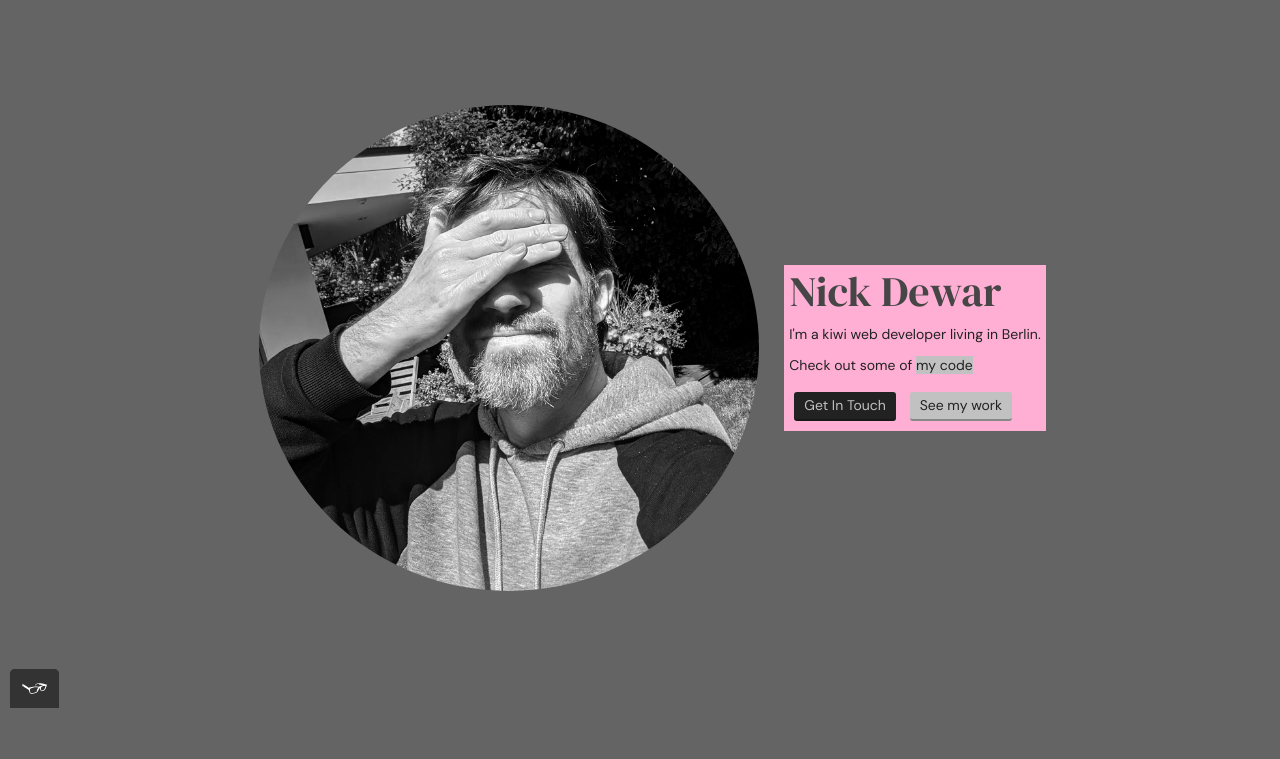
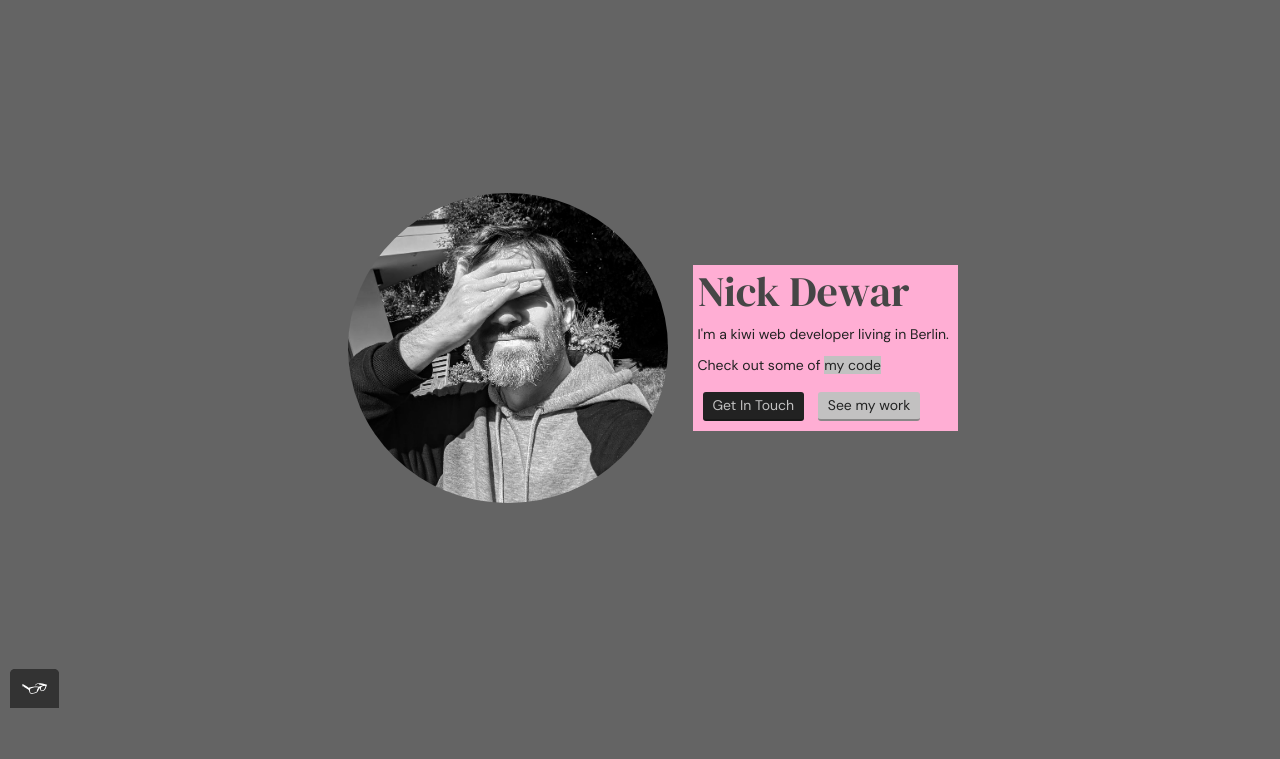
Before and after one commit to pinkterraces/portfolio-site-003, a plain HTML site: page index.html in a window 1280 px wide. Shown: the part 92-851 px from the top of the page. Drawn offline with Linux system fonts and the light colour scheme; a web font is replaced by a local one.

Commit message:
Fixed layout of pink text on home page

```diff
--- a/css/styles_dark_goa.css
+++ b/css/styles_dark_goa.css
@@ -351,8 +351,9 @@ header img {
 
 .section-main__content {
     width: 100%;
+    max-width: 50%;
     height: 500px;
-    margin: 0;
+    margin: auto;
     display: flex;
     justify-content: center;
     align-content: center;
@@ -371,10 +372,16 @@ header img {
 }
 
 .profile__portrait {
-    max-width: 500px;
+    max-width: 50%;
     height: auto;
     border-radius: 50%;
     margin: 0 25px;
+}
+
+.home--copy {
+    max-width: 50%;
+    min-width: 265px;
+    height: auto;
 }
 
 form {
--- a/index.html
+++ b/index.html
@@ -47,8 +47,9 @@
 <!-- <<<<<<<<<<<<<<<<<<<<<<<<<<<<<<<<<<<<<<<<<<<<< MAIN SECTION >>>>>>>>>>>>>>>>>>>>>>>>>>>>>>>>>>>>>>>>>>>>> -->
   <section class="section-main">
     <div class="section-main__content">
+
       <img class="profile__portrait" src="img/Nick_Dewar_Developer_Portrait_03.jpg" alt="Picture of Nick">
-      <div class="text--pink">
+      <div class="text--pink home--copy">
         <h2 class="heading--large-light">Nick <span class="heading--large-dark">Dewar</span></h2>
         <p class="container--introduction__text-item">
             I'm a kiwi web developer living in Berlin.
```
